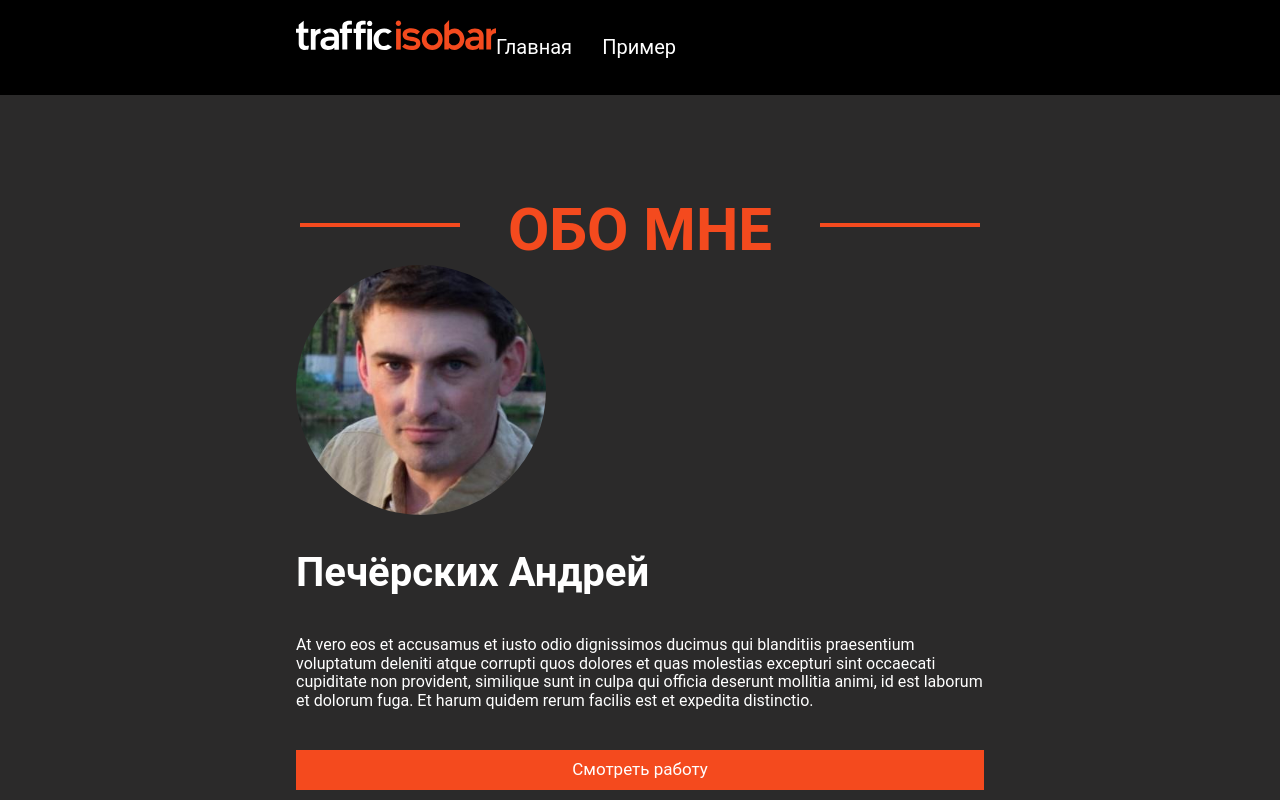
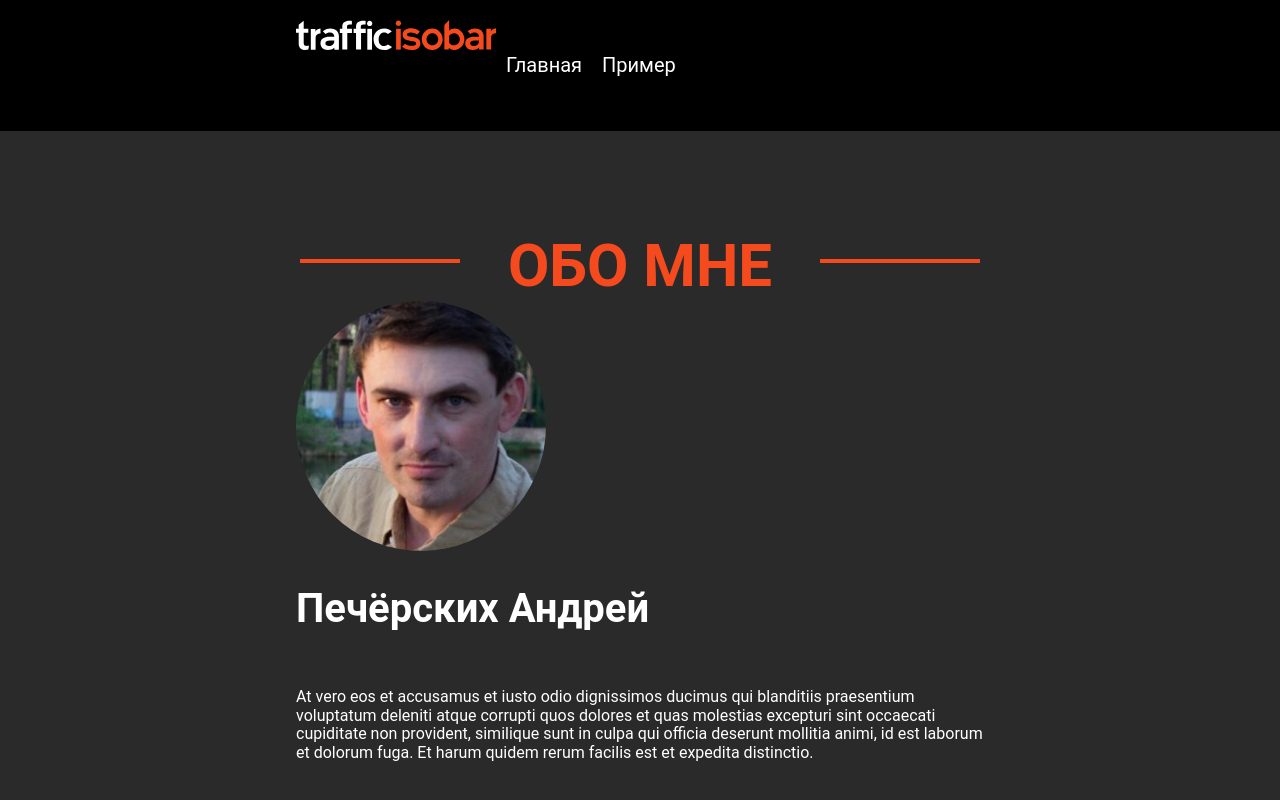
Before and after one commit to Andrew-Sparrow/traffic-isobar-project, a React (Create React App) app: page / in a window 1280 px wide. Shown: the top 800 px of the page. Built offline with nearby package versions, Linux system fonts and the light colour scheme.

Commit message:
z-index was added to styles in tabs.jsx

```diff
--- a/src/components/about/about.jsx
+++ b/src/components/about/about.jsx
@@ -1,15 +1,23 @@
 import styled from 'styled-components';
 
-const AboutStyle = styled.p`
+const AboutStyle = styled.pre`
   margin: 0;
   padding-top: 40px;
   padding-bottom: 40px;
+  text-align: left;
+  white-space: pre-line;
 `;
 
 function About() {
   return (
     <AboutStyle >
-      At vero eos et accusamus et iusto odio dignissimos ducimus qui blanditiis praesentium voluptatum deleniti atque corrupti quos dolores et quas molestias excepturi sint occaecati cupiditate non provident, similique sunt in culpa qui officia deserunt mollitia animi, id est laborum et dolorum fuga. Et harum quidem rerum facilis est et expedita distinctio.
+      <p>
+        At vero eos et accusamus et iusto odio dignissimos ducimus qui
+        blanditiis praesentium voluptatum deleniti atque corrupti quos dolores
+        et quas molestias excepturi sint occaecati cupiditate non provident,
+        similique sunt in culpa qui officia deserunt mollitia animi,
+        id est laborum et dolorum fuga. Et harum quidem rerum facilis est et expedita distinctio.
+      </p>
     </AboutStyle>
   );
 }
--- /dev/null
+++ b/src/components/burger/burger.jsx
@@ -0,0 +1,60 @@
+import {useState} from 'react';
+import styled from 'styled-components';
+import Tabs from '../tabs/tabs';
+
+const BurgerStyle = styled.div`
+  display: flex;
+  flex-direction: column;
+  justify-content: space-around;
+  width: 50px;
+  height: 50px;
+  position: fixed;
+  top: 15px;
+  right: 20px;
+  z-index: 20;
+
+  &:hover {
+    cursor: pointer;
+  }
+
+  @media ${ props => props.theme.media.desktop } {
+    display: none;
+  }
+
+  div {
+    width: 50px;
+    height: 4px;
+    background-color: #F44A1E;
+    border-radius: 3px;
+    transform-origin: 1px;
+    transition: all 0.3s linear;
+
+    &:nth-child(1) {
+      transform: ${ ({open}) => open ? 'rotate(45deg)' : 'rotate(0)' };
+    }
+    &:nth-child(2) {
+      transform: ${ ({open}) => open ? 'translateX(100%)' : 'translateX(0)' };
+      opacity: ${ ({open}) => open ? 0 : 1 };
+    }
+    &:nth-child(3) {
+      transform: ${ ({open}) => open ? 'rotate(-45deg)' : 'rotate(0)' };
+    }
+  }
+`;
+
+function Burger() {
+  const [isOpen, setIsOpen] = useState(false);
+
+  return (
+    <>
+      <BurgerStyle open={isOpen} onClick={() => setIsOpen(!isOpen)}>
+        <div />
+        <div />
+        <div />
+      </BurgerStyle>
+      <Tabs isOpen={isOpen} />
+    </>
+  )
+}
+
+export default Burger;
--- a/src/components/container/container.jsx
+++ b/src/components/container/container.jsx
@@ -9,8 +9,8 @@ const ContainerStyle = styled.div`
   box-sizing: border-box;
 
   @media ${props => props.theme.media.tablet} {
+    min-width: 281px;
     max-width: 728px;
-    min-width: 281px;
   }
 
   @media ${props => props.theme.media.desktop} {
--- a/src/components/header/header.jsx
+++ b/src/components/header/header.jsx
@@ -1,7 +1,7 @@
 import styled from 'styled-components';
 import Container from '../container/container';
-import Tabs from '../tabs/tabs';
 import Flex from '../flex/flex';
+import Burger from '../burger/burger';
 
 const HeaderStyle = styled.div`
   width: 100%;
@@ -23,7 +23,7 @@ function Header() {
       <Container>
         <Flex>
           <img className="header__img" src="img/logoMain.svg" width={200} height={31} alt="Логотип" />
-          <Tabs />
+          <Burger/>
         </Flex>
       </Container>
     </HeaderStyle>
--- a/src/components/sidebox/sidebox.jsx
+++ b/src/components/sidebox/sidebox.jsx
@@ -5,7 +5,6 @@ import Button from '../button/button';
 const SideBoxStyle = styled.div`
   padding-top: 30px;
   width: 100%;
-  text-align: justify;
 
   @media ${props => props.theme.media.desktop } {
     text-align: left;
--- a/src/components/tabs-link/tabs-link.jsx
+++ b/src/components/tabs-link/tabs-link.jsx
@@ -4,10 +4,21 @@ import {NavLink} from 'react-router-dom';
 const TabsLinkStyle = styled.li`
   font-size: 20px;
   line-height: 23px;
+  padding: 18px 10px;
+
+  &:hover {
+    color: #F44A1E;
+  }
 `;
 
+const navLinkStyle = {
+  fontSize: "20px",
+  lineHeight: "23px",
+  textDecoration: "none"
+};
+
 function TabsLink(props) {
-  const {tabName, handleTabClick, navLinkStyle} = props;
+  const {tabName, handleTabClick} = props;
 
   return (
     <TabsLinkStyle>
--- a/src/components/tabs/tabs.jsx
+++ b/src/components/tabs/tabs.jsx
@@ -3,34 +3,45 @@ import {tabNames} from '../../const';
 import TabsLink from '../tabs-link/tabs-link';
 
 const TabsStyle = styled.ul`
+  display: flex;
   width: 180px;
   list-style: none;
   padding-left: 0;
   box-sizing: border-box;
-  display: flex;
   justify-content: space-between;
+  z-index: 10;
+
+  @media ${props => props.theme.media.phone} {
+    position: fixed;
+    flex-direction: column;
+    background-color: #353434;
+    top: 0;
+    right: 0;
+    margin: 0;
+    padding-top: 60px;
+    padding-left: 20px;
+    transform: ${({isOpen}) => isOpen ? 'translateX(0)' : 'translateX(100%)'};
+    transition: transform 0.3s ease-in-out;
+  }
+
+  @media ${props => props.theme.media.desktop} {
+    flex-direction: row;
+  }
 `;
-
-const NavLinkStyle = {
-  fontSize: "20px",
-  lineHeight: "23px",
-  textDecoration: "none"
-};
 
 function handleTabClick() {
 
 };
 
-function Tabs() {
+function Tabs({isOpen}) {
   return (
-    <TabsStyle>
+    <TabsStyle isOpen={isOpen}>
       {Object.values(tabNames).map((tabName) => (
         <TabsLink
           to="#"
           key={tabName}
           tabName={tabName}
           handleTabClick={handleTabClick}
-          navLinkStyle={NavLinkStyle}
           end
         >
           {tabName}
```
